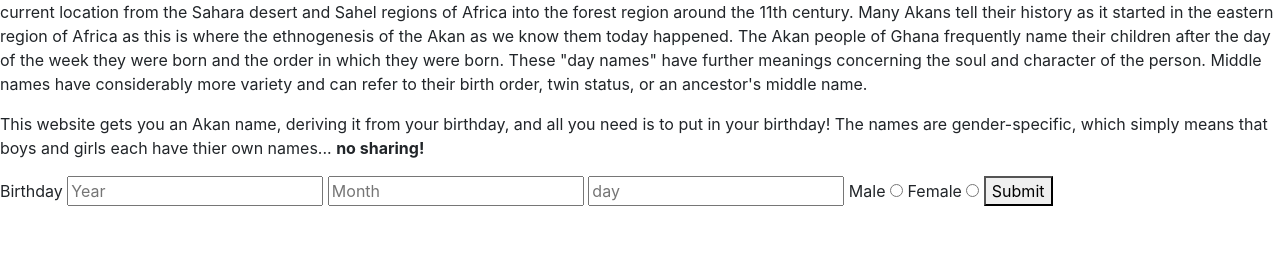
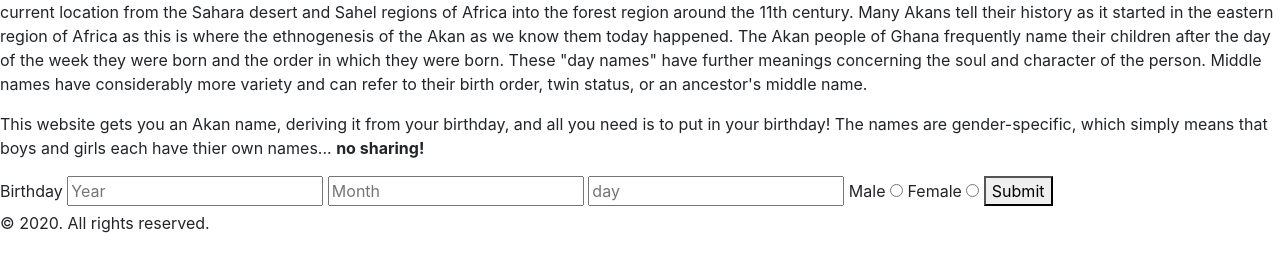
Before and after one commit to ICee-6717OK/akan_name, a plain HTML site: page index.html in a window 1280 px wide. Shown: the part 80-352 px from the top of the page. Drawn offline with nearby package versions, Linux system fonts and the light colour scheme.

Commit message:
add footer

```diff
--- a/index.html
+++ b/index.html
@@ -28,5 +28,8 @@
         <button onclick="giveAkanName()">Submit</button>
       </form>
     </div>
+    <footer id="footer">
+      <p> © 2020. All rights reserved.</p>
+    </footer>
   </body>
 </html>
```
